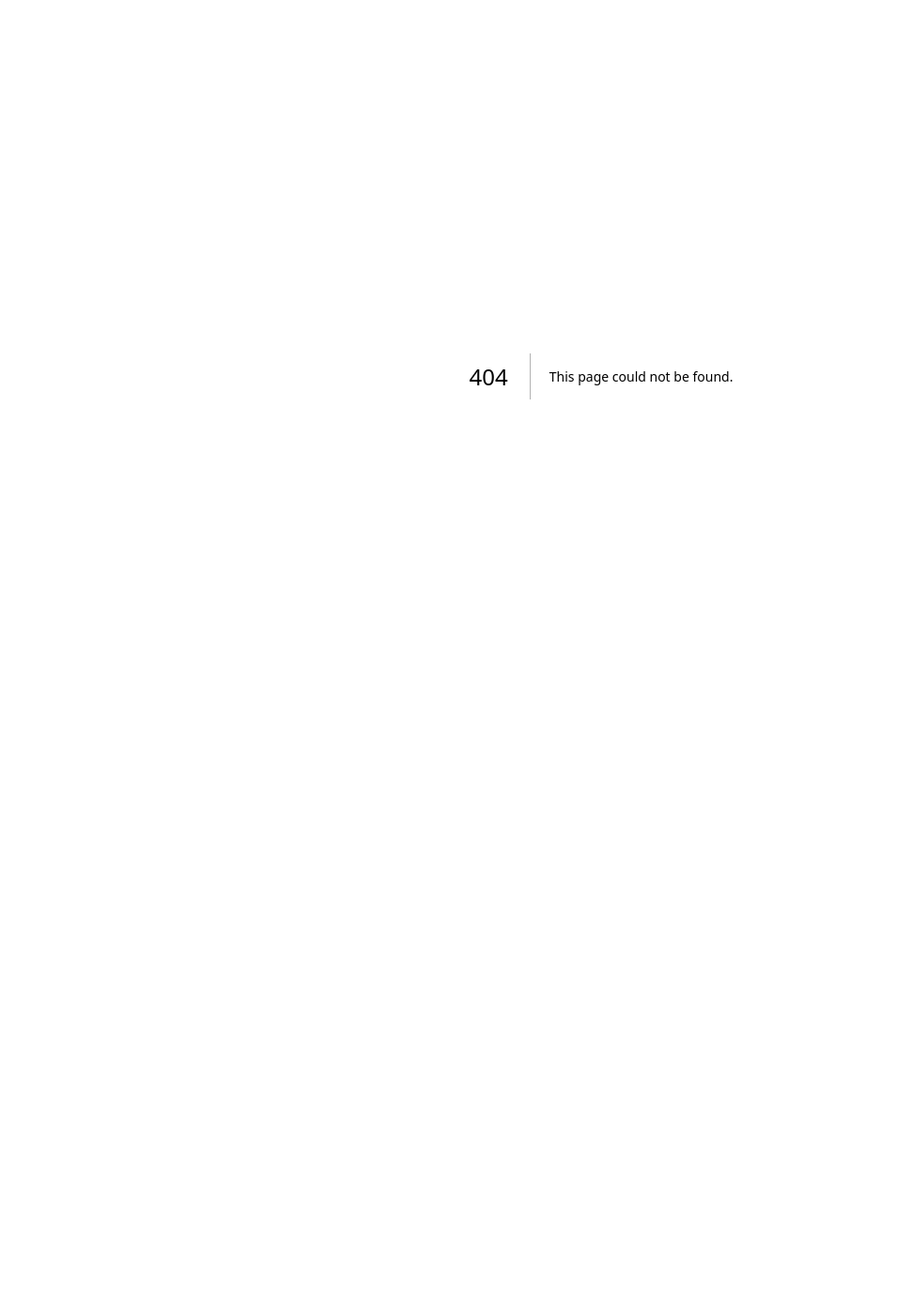
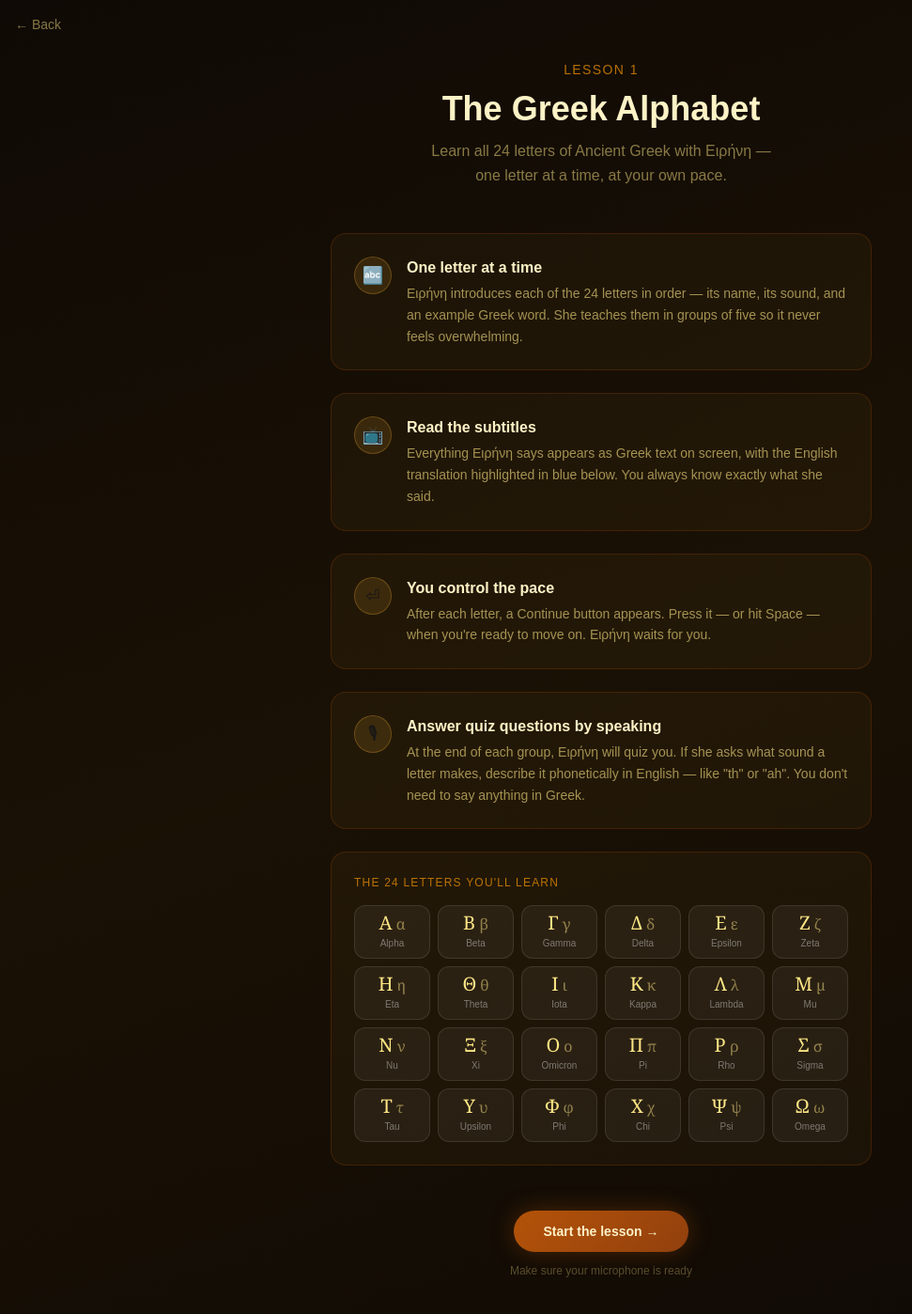
Before and after one commit to StanfordCS194/spr26-Team-25, a Next.js app in the folder frontend/: page /tutor/lesson/intro in a window 1280 px wide. Before the commit this address had no page. Shown: the top 1398 px of the page at 94% size, without its empty margins (0-971 px from the left). Before the commit the page ends 800 px from the top, so only its background shows below. Built offline with nearby package versions, Linux system fonts and the light colour scheme.

Commit message:
add lesson intro page and reorganize tutor page by language category

```diff
--- /dev/null
+++ b/frontend/app/tutor/lesson/intro/page.tsx
@@ -0,0 +1,172 @@
+'use client';
+
+import { useRouter } from 'next/navigation';
+
+// The 24 letters shown as a preview so the student knows what they're getting into.
+// Same data as lesson/page.tsx, keeping it in sync manually for now.
+const ALPHABET = [
+  { upper: 'Α', lower: 'α', name: 'Alpha' },
+  { upper: 'Β', lower: 'β', name: 'Beta' },
+  { upper: 'Γ', lower: 'γ', name: 'Gamma' },
+  { upper: 'Δ', lower: 'δ', name: 'Delta' },
+  { upper: 'Ε', lower: 'ε', name: 'Epsilon' },
+  { upper: 'Ζ', lower: 'ζ', name: 'Zeta' },
+  { upper: 'Η', lower: 'η', name: 'Eta' },
+  { upper: 'Θ', lower: 'θ', name: 'Theta' },
+  { upper: 'Ι', lower: 'ι', name: 'Iota' },
+  { upper: 'Κ', lower: 'κ', name: 'Kappa' },
+  { upper: 'Λ', lower: 'λ', name: 'Lambda' },
+  { upper: 'Μ', lower: 'μ', name: 'Mu' },
+  { upper: 'Ν', lower: 'ν', name: 'Nu' },
+  { upper: 'Ξ', lower: 'ξ', name: 'Xi' },
+  { upper: 'Ο', lower: 'ο', name: 'Omicron' },
+  { upper: 'Π', lower: 'π', name: 'Pi' },
+  { upper: 'Ρ', lower: 'ρ', name: 'Rho' },
+  { upper: 'Σ', lower: 'σ', name: 'Sigma' },
+  { upper: 'Τ', lower: 'τ', name: 'Tau' },
+  { upper: 'Υ', lower: 'υ', name: 'Upsilon' },
+  { upper: 'Φ', lower: 'φ', name: 'Phi' },
+  { upper: 'Χ', lower: 'χ', name: 'Chi' },
+  { upper: 'Ψ', lower: 'ψ', name: 'Psi' },
+  { upper: 'Ω', lower: 'ω', name: 'Omega' },
+];
+
+const STEPS = [
+  {
+    icon: '🔤',
+    title: 'One letter at a time',
+    description:
+      'Ειρήνη introduces each of the 24 letters in order — its name, its sound, and an example Greek word. She teaches them in groups of five so it never feels overwhelming.',
+  },
+  {
+    icon: '📺',
+    title: 'Read the subtitles',
+    description:
+      'Everything Ειρήνη says appears as Greek text on screen, with the English translation highlighted in blue below. You always know exactly what she said.',
+  },
+  {
+    icon: '⏎',
+    title: 'You control the pace',
+    description:
+      'After each letter, a Continue button appears. Press it — or hit Space — when you\'re ready to move on. Ειρήνη waits for you.',
+  },
+  {
+    icon: '🎙',
+    title: 'Answer quiz questions by speaking',
+    description:
+        'At the end of each group, Ειρήνη will quiz you. If she asks what sound a letter makes, describe it phonetically in English — like "th" or "ah". You don\'t need to say anything in Greek.',
+  },
+];
+
+export default function LessonIntroPage() {
+  const router = useRouter();
+
+  return (
+    <main
+      className="min-h-screen flex flex-col items-center justify-center px-4 py-16"
+      style={{
+        background: 'linear-gradient(160deg, #0f0a05 0%, #1a1105 50%, #0f0a05 100%)',
+      }}
+    >
+      <button
+        onClick={() => router.push('/tutor')}
+        className="absolute top-4 left-4 text-amber-200/50 hover:text-amber-200 text-sm transition-colors"
+      >
+        ← Back
+      </button>
+
+      <div className="text-center mb-12">
+        <p className="text-amber-500/70 text-sm tracking-widest uppercase mb-3">
+          Lesson 1
+        </p>
+        <h1 className="text-4xl font-bold text-amber-100 mb-3">
+          The Greek Alphabet
+        </h1>
+        <p className="text-amber-200/50 text-base max-w-sm mx-auto leading-relaxed">
+          Learn all 24 letters of Ancient Greek with Ειρήνη — one letter at a time, at your own pace.
+        </p>
+      </div>
+
+      <div className="flex flex-col gap-6 w-full max-w-xl">
+
+        {STEPS.map((step) => (
+          <div
+            key={step.title}
+            className="rounded-2xl border border-amber-800/30 p-6"
+            style={{ background: 'rgba(255, 200, 80, 0.04)' }}
+          >
+            <div className="flex items-start gap-4">
+              <div
+                className="flex-shrink-0 w-10 h-10 rounded-full flex items-center justify-center text-lg"
+                style={{ background: 'rgba(255, 180, 50, 0.12)', border: '1px solid rgba(255, 180, 50, 0.25)' }}
+              >
+                {step.icon}
+              </div>
+              <div>
+                <h2 className="text-amber-100 text-base font-semibold mb-1">
+                  {step.title}
+                </h2>
+                <p className="text-amber-200/60 text-sm leading-relaxed">
+                  {step.description}
+                </p>
+              </div>
+            </div>
+          </div>
+        ))}
+
+        {/* alphabet preview so the student knows what they're about to learn */}
+        <div
+          className="rounded-2xl border border-amber-800/30 p-6"
+          style={{ background: 'rgba(255, 200, 80, 0.04)' }}
+        >
+          <p className="text-amber-500/70 text-xs tracking-widest uppercase mb-4">
+            The 24 letters you'll learn
+          </p>
+          <div className="grid grid-cols-6 gap-2">
+            {ALPHABET.map((letter) => (
+              <div
+                key={letter.name}
+                className="flex flex-col items-center justify-center rounded-xl py-2 px-1 border border-white/10"
+                style={{ background: 'rgba(255, 255, 255, 0.05)' }}
+                >
+                <div className="flex items-baseline gap-1">
+                    <span className="text-amber-200 text-xl font-serif leading-none">
+                        {letter.upper}
+                    </span>
+                    <span className="text-amber-200/50 text-base font-serif leading-none">
+                        {letter.lower}
+                    </span>
+                </div>
+                <span className="text-white/40 text-[10px] mt-1">{letter.name}</span>
+              </div>
+            ))}
+          </div>
+        </div>
+
+      </div>
+
+      <div className="mt-12 flex flex-col items-center gap-3">
+        <button
+          onClick={() => router.push('/tutor/lesson')}
+          className="px-8 py-3 rounded-full text-sm font-semibold transition-all duration-200"
+          style={{
+            background: 'linear-gradient(135deg, #b45309, #92400e)',
+            color: '#fef3c7',
+            boxShadow: '0 0 24px rgba(180, 83, 9, 0.35)',
+          }}
+          onMouseEnter={e => {
+            (e.currentTarget as HTMLElement).style.boxShadow = '0 0 36px rgba(180, 83, 9, 0.55)';
+          }}
+          onMouseLeave={e => {
+            (e.currentTarget as HTMLElement).style.boxShadow = '0 0 24px rgba(180, 83, 9, 0.35)';
+          }}
+        >
+          Start the lesson →
+        </button>
+        <p className="text-amber-200/30 text-xs">
+          Make sure your microphone is ready
+        </p>
+      </div>
+    </main>
+  );
+}
--- a/frontend/app/tutor/page.tsx
+++ b/frontend/app/tutor/page.tsx
@@ -2,7 +2,6 @@
 
 import { useRouter } from 'next/navigation';
 
-// all available backgrounds, same pool as the tutor pages
 const BACKGROUNDS = [
   '/backgrounds/atardecer_palacio.jpg',
   '/backgrounds/atardecer_ruinas_realistas.jpg',
@@ -15,11 +14,79 @@ const BACKGROUNDS = [
   '/backgrounds/ruinas_noche_realista.jpg',
 ];
 
+// Each category groups the mode buttons for one language.
+// To add a new language or mode, just add an entry here — no JSX changes needed.
+const CATEGORIES = [
+  {
+    label: 'Ancient Greek',
+    flag: '🏛️',
+    modes: [
+      {
+        emoji: '📖',
+        title: 'Structured Lesson',
+        description: 'Learn the Ancient Greek alphabet step by step with Ειρήνη',
+        href: '/tutor/lesson/intro',
+      },
+      {
+        emoji: '🗣️',
+        title: 'Free Conversation',
+        description: 'Ask Ειρήνη anything — modern Greek, ancient Greek, philosophy, history',
+        href: '/tutor/conversation',
+      },
+      {
+        emoji: '📚',
+        title: 'Greek Dictionary',
+        description: 'Look up any Ancient or Modern Greek word — conjugations, examples, etymology',
+        href: '/dictionary',
+      },
+    ],
+  },
+  {
+    label: 'Quechua',
+    flag: '🏔️',
+    modes: [
+      {
+        emoji: '🌄',
+        title: 'Speak with Ñusta',
+        description: 'Free conversation in Quechua — the language of the Incas, with English subtitles',
+        href: '/tutor/quechua',
+      },
+      {
+        emoji: '🏔️',
+        title: 'Quechua Dictionary',
+        description: 'Browse 3,998 words from Classical Quechua — the language of the Incas',
+        href: '/tutor/quechua/dictionary',
+      },
+    ],
+  },
+  {
+    label: 'Nahuatl',
+    flag: '🌿',
+    modes: [
+      {
+        emoji: '🌿',
+        title: 'Nahuatl Colors',
+        description: 'Learn color words in Classical Nahuatl — speak with Citlali in English',
+        href: '/tutor/nahuatl',
+      },
+    ],
+  },
+  {
+    label: 'Old Norse',
+    flag: '⚔️',
+    modes: [
+      {
+        emoji: '⚔️',
+        title: 'Speak with Sigríðr',
+        description: 'Free conversation in Old Norse — the language of the Vikings, with English subtitles',
+        href: '/tutor/old-norse',
+      },
+    ],
+  },
+];
+
 export default function TutorSelectPage() {
   const router = useRouter();
-  // pick a random background once when the component mounts
-  // const background = BACKGROUNDS[Math.floor(Math.random() * BACKGROUNDS.length)];
-  // for now use bg4 it looks pretty
   const background = '/backgrounds/bg4.jpg';
 
   return (
@@ -31,10 +98,8 @@ export default function TutorSelectPage() {
         backgroundPosition: 'center',
       }}
     >
-      {/* dark overlay */}
       <div className="absolute inset-0 bg-black/50" />
 
-      {/* back button */}
       <button
         onClick={() => router.push('/')}
         className="absolute top-4 left-4 z-20 text-white/70 hover:text-white text-sm"
@@ -42,116 +107,57 @@ export default function TutorSelectPage() {
         ← Back to chat
       </button>
 
-      {/* selection card */}
-      <div className="relative z-10 flex flex-col items-center gap-8 px-6 text-center">
-        {/* title */}
+      <div className="relative z-10 flex flex-col items-center gap-8 px-6 py-12 text-center w-full max-w-lg">
+
         <div>
           <h1 className="text-white text-3xl font-semibold tracking-wide">Χρόνος</h1>
           <p className="text-white/60 text-sm mt-1">How would you like to learn today?</p>
         </div>
 
-        {/* mode buttons */}
-        <div className="flex flex-col gap-4 w-full max-w-sm">
-          {/* tutorial — how to use the app */}
+        {/* Tutorial sits above the language categories since it applies to all of them */}
         <button
           onClick={() => router.push('/tutorial')}
           className="w-full bg-white/10 hover:bg-white/20 backdrop-blur-sm border border-white/20 rounded-2xl px-6 py-5 text-left transition-all duration-200 group"
         >
           <p className="text-white text-lg font-medium group-hover:text-amber-300 transition-colors">
-               Tutorial
+            📘 Tutorial
           </p>
           <p className="text-white/50 text-sm mt-1">
             Learn how to talk with Ειρήνη and explore the dictionary
           </p>
         </button>
-          {/* conversation mode */}
+
+        <div className="flex flex-col gap-6 w-full">
+          {CATEGORIES.map((category) => (
+            <div key={category.label} className="flex flex-col gap-2">
+
+              {/* Category label with a thin divider line to its right */}
+              <div className="flex items-center gap-2 px-1">
+                <span className="text-base">{category.flag}</span>
+                <span className="text-white/40 text-xs font-semibold tracking-widest uppercase">
+                  {category.label}
+                </span>
+                <div className="flex-1 h-px bg-white/10" />
+              </div>
+
+              {category.modes.map((mode) => (
                 <button
-            onClick={() => router.push('/tutor/conversation')}
+                  key={mode.href}
+                  onClick={() => router.push(mode.href)}
                   className="w-full bg-white/10 hover:bg-white/20 backdrop-blur-sm border border-white/20 rounded-2xl px-6 py-5 text-left transition-all duration-200 group"
                 >
                   <p className="text-white text-lg font-medium group-hover:text-amber-300 transition-colors">
-              🗣️ Free Conversation
+                    {mode.emoji} {mode.title}
                   </p>
                   <p className="text-white/50 text-sm mt-1">
-              Ask Ειρήνη anything — modern Greek, ancient Greek, philosophy, history
+                    {mode.description}
                   </p>
                 </button>
+              ))}
+            </div>
+          ))}
+        </div>
 
-          {/* structured lesson mode — teaches the 24 letters of the greek alphabet */}
-          <button
-            onClick={() => router.push('/tutor/lesson')}
-            className="w-full bg-white/10 hover:bg-white/20 backdrop-blur-sm border border-white/20 rounded-2xl px-6 py-5 text-left transition-all duration-200 group"
-          >
-            <p className="text-white text-lg font-medium group-hover:text-amber-300 transition-colors">
-              📖 Structured Lesson
-            </p>
-            <p className="text-white/50 text-sm mt-1">
-              Learn the Ancient Greek alphabet step by step with Ειρήνη
-            </p>
-          </button>
-          {/* nahuatl mode: voice conversation in English with Citlali, teaching Nahuatl color words.
-          uses the same LiveKit + avatar setup as the greek conversation but with an English
-          voice and NAHUATL:/SPEECH: captions instead of GR:/EN: */}
-          <button
-            onClick={() => router.push('/tutor/nahuatl')}
-            className="w-full bg-white/10 hover:bg-white/20 backdrop-blur-sm border border-white/20 rounded-2xl px-6 py-5 text-left transition-all duration-200 group"
-          >
-            <p className="text-white text-lg font-medium group-hover:text-amber-300 transition-colors">
-              🌿 Nahuatl Colors
-            </p>
-            <p className="text-white/50 text-sm mt-1">
-              Learn color words in Classical Nahuatl — speak with Citlali in English
-            </p>
-          </button>
-          {/* quechua dictionary */}
-          <button
-            onClick={() => router.push('/tutor/quechua/dictionary')}
-            className="w-full bg-white/10 hover:bg-white/20 backdrop-blur-sm border border-white/20 rounded-2xl px-6 py-5 text-left transition-all duration-200 group"
-          >
-            <p className="text-white text-lg font-medium group-hover:text-amber-300 transition-colors">
-              🏔️ Quechua Dictionary
-            </p>
-            <p className="text-white/50 text-sm mt-1">
-              Browse 3,998 words from Classical Quechua — the language of the Incas
-            </p>
-          </button>
-          {/* quechua voice tutor. free conversation with Ñusta in Quechua with English subtitles */}
-          <button
-            onClick={() => router.push('/tutor/quechua')}
-            className="w-full bg-white/10 hover:bg-white/20 backdrop-blur-sm border border-white/20 rounded-2xl px-6 py-5 text-left transition-all duration-200 group"
-          >
-            <p className="text-white text-lg font-medium group-hover:text-amber-300 transition-colors">
-               🌄 Speak with Ñusta
-            </p>
-            <p className="text-white/50 text-sm mt-1">
-              Free conversation in Quechua — the language of the Incas, with English subtitles
-            </p>
-          </button>
-          {/* old norse voice tutor */}
-          <button
-            onClick={() => router.push('/tutor/old-norse')}
-            className="w-full bg-white/10 hover:bg-white/20 backdrop-blur-sm border border-white/20 rounded-2xl px-6 py-5 text-left transition-all duration-200 group"
-          >
-            <p className="text-white text-lg font-medium group-hover:text-amber-300 transition-colors">
-              ⚔️ Speak with Sigríðr
-            </p>
-            <p className="text-white/50 text-sm mt-1">
-              Free conversation in Old Norse — the language of the Vikings, with English subtitles
-            </p>
-          </button>
-          {/* dictionary. search any ancient or modern greek word */}
-          <button
-            onClick={() => router.push('/dictionary')}
-            className="w-full bg-white/10 hover:bg-white/20 backdrop-blur-sm border border-white/20 rounded-2xl px-6 py-5 text-left transition-all duration-200 group"
-          >
-            <p className="text-white text-lg font-medium group-hover:text-amber-300 transition-colors">
-              📚 Greek Dictionary
-            </p>
-            <p className="text-white/50 text-sm mt-1">
-              Look up any Ancient or Modern Greek word — conjugations, examples, etymology
-            </p>
-          </button>
-        </div>
       </div>
     </main>
   );
```
Lines whose indentation alone changed are shown as unchanged.
